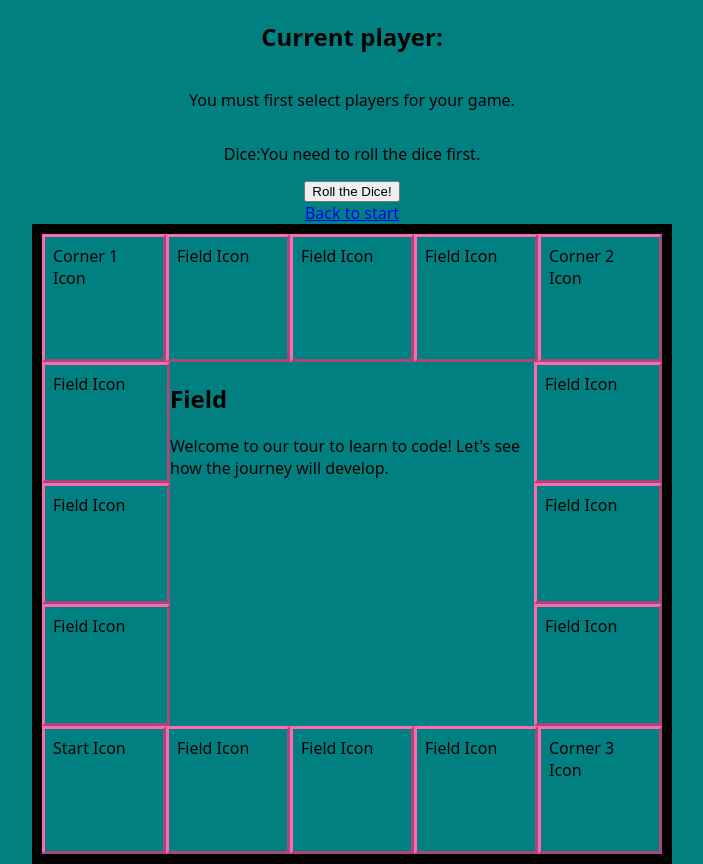
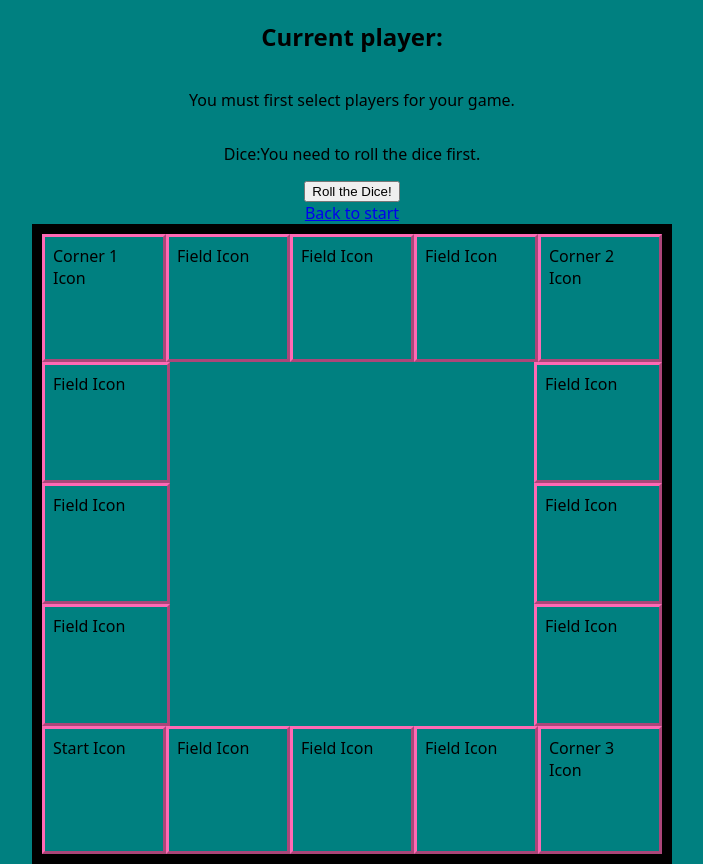
Before and after one commit to mbosselmann/pyropoly, a Next.js app: page /board in a window 1280 px wide. Shown: the whole page, without its empty margins (288-991 px from the left). Built offline with nearby package versions, Linux system fonts and the light colour scheme.

Commit message:
Move update player location and all left data to context

```diff
--- a/src/components/Board.tsx
+++ b/src/components/Board.tsx
@@ -1,24 +1,17 @@
 import styled from "styled-components";
 import Panel from "./Panel";
 import GameCenter from "./GameCenter";
-import type { Field } from "../types/Field";
+import { useGameData } from "@/context";
 
-export default function Board({
-  fields,
-  currentFieldMessage,
-}: {
-  fields: Field[][];
-  currentFieldMessage: string;
-}) {
+export default function Board() {
+  const { fields } = useGameData();
+
   return (
     <Container>
       <Panel fields={fields[0]} variant="horizontal" />
       <Grid>
         <Panel fields={fields[1]} variant="vertical" />
-        <GameCenter
-          fieldName={"Field"}
-          currentFieldMessage={currentFieldMessage}
-        />
+        <GameCenter />
         <Panel fields={fields[2]} variant="vertical" />
       </Grid>
       <Panel fields={fields[3]} variant="horizontal" />
--- a/src/components/FieldItem.tsx
+++ b/src/components/FieldItem.tsx
@@ -1,6 +1,6 @@
 import styled from "styled-components";
 import GameFigure from "./GameFigure";
-import { usePlayers } from "@/context";
+import { useGameData } from "@/context";
 
 export default function FieldItem({
   name,
@@ -9,7 +9,7 @@ export default function FieldItem({
   name: string;
   fieldNumber: number;
 }) {
-  const { selectedPlayers } = usePlayers();
+  const { selectedPlayers } = useGameData();
   return (
     <ListItem>
       {name} Icon
--- a/src/components/GameCenter.tsx
+++ b/src/components/GameCenter.tsx
@@ -1,16 +1,20 @@
-interface GameCenterProps {
-  fieldName: string;
-  currentFieldMessage: string;
-}
+import { useGameData } from "@/context";
 
-export default function GameCenter({
-  fieldName,
-  currentFieldMessage,
-}: GameCenterProps) {
+export default function GameCenter() {
+  const { selectedPlayers, currentPlayer, fields } = useGameData();
+
+  const playerLocationOfCurrentPlayer = selectedPlayers.find(
+    (player) => Number(player.id) === currentPlayer
+  )?.playerLocation;
+
+  const fieldOfCurrentPlayer = fields
+    ?.flatMap((field) => field)
+    ?.find((field) => field.fieldNumber === playerLocationOfCurrentPlayer);
+  console.log(fieldOfCurrentPlayer);
   return (
     <section>
-      <h2>{fieldName}</h2>
-      <p>{currentFieldMessage}</p>
+      <h2>{fieldOfCurrentPlayer?.name ?? ""}</h2>
+      <p>{fieldOfCurrentPlayer?.message ?? ""}</p>
     </section>
   );
 }
--- a/src/components/Player.tsx
+++ b/src/components/Player.tsx
@@ -1,6 +1,6 @@
 import styled from "styled-components";
 import { AVATAR_MAP } from "@/components/AvatarIcons";
-import type { Color } from "@/types/Color";
+import { useGameData } from "@/context";
 
 const AvatarIcon = styled.div<{ selectedColor: string | undefined }>`
   width: 220px;
@@ -25,15 +25,15 @@ interface PlayerProps {
   selectedAvatar: string;
   selectedColor?: string;
   userName?: string;
-  colors: Color[];
 }
 
 export default function Player({
   selectedAvatar,
   selectedColor,
   userName,
-  colors,
 }: PlayerProps) {
+  const { colors } = useGameData();
+
   return (
     <Article>
       <AvatarIcon selectedColor={selectedColor}>
--- a/src/context.tsx
+++ b/src/context.tsx
@@ -1,21 +1,27 @@
 import { createContext, useContext, useReducer } from "react";
-import { avatars } from "@/db";
-import { Avatar } from "@/types/Avatar";
-import playersReducer from "./reducer";
+import { avatars, colors, fields } from "@/db";
+import gameReducer from "./reducer";
+import type { Avatar } from "./types/Avatar";
+import type { Field } from "./types/Field";
+import type { Color } from "./types/Color";
 
-const PlayersContext = createContext<{
+const GameContext = createContext<{
   players: Avatar[];
   currentPlayer: number;
   user: Avatar;
   selectedPlayers: Avatar[];
+  fields: Field[][];
+  colors: Color[];
 }>({
   players: avatars,
   currentPlayer: NaN,
   user: avatars[3],
   selectedPlayers: [],
+  fields: fields,
+  colors: colors,
 });
 
-const PlayersDispatchContext = createContext<React.Dispatch<any>>(() => null);
+const GameDispatchContext = createContext<React.Dispatch<any>>(() => null);
 
 export function PlayersProvider({ children }: { children: React.ReactNode }) {
   const initialState = {
@@ -24,7 +30,7 @@ export function PlayersProvider({ children }: { children: React.ReactNode }) {
   };
 
   const [{ players, currentPlayer }, dispatch] = useReducer(
-    playersReducer,
+    gameReducer,
     initialState
   );
 
@@ -35,21 +41,23 @@ export function PlayersProvider({ children }: { children: React.ReactNode }) {
     selectedPlayers: players.filter(
       (player) => player.isSelected || player.isOpponent
     ),
+    fields,
+    colors,
   };
 
   return (
-    <PlayersContext.Provider value={value}>
-      <PlayersDispatchContext.Provider value={dispatch}>
+    <GameContext.Provider value={value}>
+      <GameDispatchContext.Provider value={dispatch}>
         {children}
-      </PlayersDispatchContext.Provider>
-    </PlayersContext.Provider>
+      </GameDispatchContext.Provider>
+    </GameContext.Provider>
   );
 }
 
-export function usePlayers() {
-  return useContext(PlayersContext);
+export function useGameData() {
+  return useContext(GameContext);
 }
 
-export function usePlayersDispatch() {
-  return useContext(PlayersDispatchContext);
+export function useGameDispatch() {
+  return useContext(GameDispatchContext);
 }
--- a/src/pages/_app.tsx
+++ b/src/pages/_app.tsx
@@ -1,55 +1,12 @@
 import type { AppProps } from "next/app";
-import { useState } from "react";
-import { fields } from "../db";
-import { avatars } from "@/db";
-import { colors } from "@/db";
 import GlobalStyles from "../../styles";
 import { PlayersProvider } from "@/context";
 
 export default function App({ Component, pageProps }: AppProps) {
-  const [players, setPlayers] = useState(avatars);
-  const [currentFieldMessage, setCurrentFieldMessage] = useState(
-    findMessage(0) ?? ""
-  );
-  const [currentPlayer, setCurrentPlayer] = useState(players[0].id);
-
-  function findMessage(fieldNumber: number) {
-    return fields
-      ?.flatMap((field) => field)
-      ?.find((field) => field.fieldNumber === fieldNumber)?.message;
-  }
-
-  function updatePlayerLocation(diceNumber: number) {
-    const updatedPlayers = players.map((player) =>
-      player.id === currentPlayer
-        ? {
-            ...player,
-            playerLocation: (player.playerLocation + diceNumber) % 16,
-          }
-        : player
-    );
-    const indexOfCurrentPlayer = updatedPlayers.findIndex(
-      (player) => player.id === currentPlayer
-    );
-    setPlayers(updatedPlayers);
-    setCurrentFieldMessage(
-      findMessage(updatedPlayers[indexOfCurrentPlayer].playerLocation) ?? ""
-    );
-  }
-
   return (
     <PlayersProvider>
       <GlobalStyles />
-      <Component
-        {...pageProps}
-        colors={colors}
-        players={players.filter(
-          (player) => player.isSelected || player.isOpponent
-        )}
-        fields={fields}
-        updatePlayerLocation={updatePlayerLocation}
-        currentFieldMessage={currentFieldMessage}
-      />
+      <Component {...pageProps} />
     </PlayersProvider>
   );
 }
--- a/src/pages/board.tsx
+++ b/src/pages/board.tsx
@@ -1,23 +1,12 @@
 import { useState } from "react";
 import Head from "next/head";
-import type { Field } from "../types/Field";
 import Board from "../components/Board";
 import Link from "next/link";
-import { usePlayers, usePlayersDispatch } from "@/context";
+import { useGameData, useGameDispatch } from "@/context";
 
-interface BaordProps {
-  fields: Field[][];
-  updatePlayerLocation: (diceNumber: number) => void;
-  currentFieldMessage: string;
-}
-
-export default function BoardPage({
-  fields,
-  updatePlayerLocation,
-  currentFieldMessage,
-}: BaordProps) {
-  const { currentPlayer, selectedPlayers } = usePlayers();
-  const dispatch = usePlayersDispatch();
+export default function BoardPage() {
+  const { currentPlayer, selectedPlayers } = useGameData();
+  const dispatch = useGameDispatch();
   const [number, setNumber] = useState(0);
   const [hasRolled, setHasRolled] = useState(false);
 
@@ -28,7 +17,7 @@ export default function BoardPage({
   function rollDice() {
     const newNumber = Math.floor(Math.random() * 3 + 1);
     setNumber(newNumber);
-    updatePlayerLocation(newNumber);
+    dispatch({ type: "updatePlayerLocation", value: newNumber });
     setHasRolled(true);
   }
 
@@ -71,7 +60,7 @@ export default function BoardPage({
           <Link href="/">Back to start</Link>
         </>
       )}
-      <Board fields={fields} currentFieldMessage={currentFieldMessage} />
+      <Board />
     </>
   );
 }
--- a/src/reducer.tsx
+++ b/src/reducer.tsx
@@ -1,9 +1,9 @@
 import type { Avatar } from "./types/Avatar";
 import { avatars } from "./db";
 
-type PlayersActions = {
+type GameActions = {
   key: string;
-  value: string;
+  value: string | number;
   type:
     | "updateUser"
     | "updateOpponents"
@@ -11,9 +11,9 @@ type PlayersActions = {
     | "setNextPlayer";
 };
 
-export default function playersReducer(
+export default function gameReducer(
   state: { players: Avatar[]; currentPlayer: number },
-  action: PlayersActions
+  action: GameActions
 ): { players: Avatar[]; currentPlayer: number } {
   switch (action.type) {
     case "setNextPlayer": {
@@ -73,6 +73,18 @@ export default function playersReducer(
       });
       return { currentPlayer: state.currentPlayer, players: updatedPlayers };
     }
+    case "updatePlayerLocation": {
+      const updatedPlayers = state.players.map((player) =>
+        Number(player.id) === state.currentPlayer
+          ? {
+              ...player,
+              playerLocation:
+                (player.playerLocation + Number(action.value)) % 16,
+            }
+          : player
+      );
+      return { currentPlayer: state.currentPlayer, players: updatedPlayers };
+    }
     default: {
       throw new Error(`Unhandled action type: ${action.type}`);
     }
```
Also changed, not shown: src/components/CustomGroupForm.tsx (+3 -6 lines), src/components/NewGameForm.tsx (+4 -11 lines), src/pages/index.tsx (+4 -10 lines).
